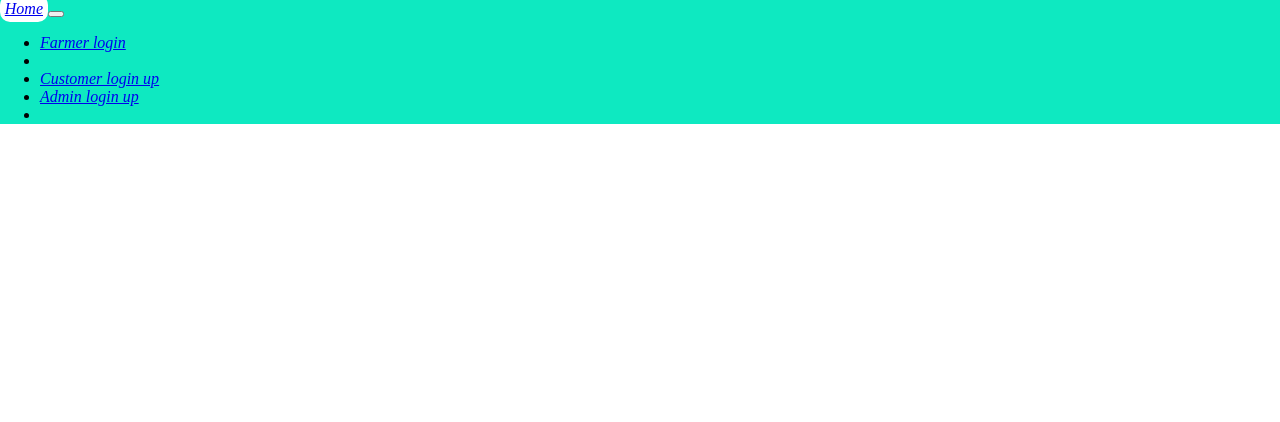
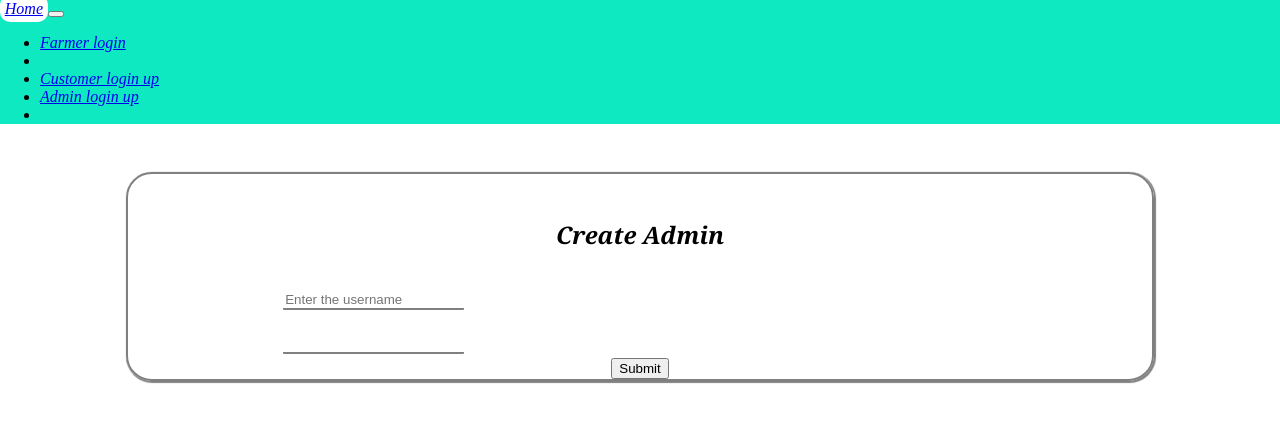
Before and after one commit to parthSoni4/DBMSProject, a React (Create React App) app in the folder client/my-app/: page /CreateAdmin in a window 1280 px wide. Shown: the top 422 px of the page. Built offline with nearby package versions, Linux system fonts and the light colour scheme; the HTML template or start-up script is replaced by a standard one.

Commit message:
create admin

```diff
--- a/client/my-app/src/App.js
+++ b/client/my-app/src/App.js
@@ -3,12 +3,13 @@ import "./App.css";
 import Navbar from "./Components/Navbar";
 import Form from "./Components/Form";
 import Home from "./Components/Home";
-import AllFarmer from "./Components/AllFarmer";
+import AllFarmer from "./Components/Admin/AllFarmer";
 import CustomerSignup from "./Components/CustomerSignup";
 import { BrowserRouter , Routes, Route, Link } from "react-router-dom";
-import AdminLogin from "./Components/AdminLogin";
-import AdminOption from "./Components/AdminOption";
-import AllCustomer from "./Components/AllCustomer";
+import AdminLogin from "./Components/Admin/AdminLogin";
+import AdminOption from "./Components/Admin/AdminOption";
+import AllCustomer from "./Components/Admin/AllCustomer";
+import CreateAdmin from "./Components/Admin/CreateAdmin";
 
 function App() {
   return (
@@ -24,6 +25,7 @@ function App() {
         <Route path="/AdminOption"  element={<AdminOption></AdminOption>}/>
         <Route path="/AllFarmer" element={<AllFarmer></AllFarmer>}/>
         <Route path="/AllCustomer" element={<AllCustomer></AllCustomer>}></Route>
+        <Route path="/CreateAdmin" element={<CreateAdmin></CreateAdmin>}/>
       </Routes>
     </BrowserRouter>
 
--- a/client/my-app/src/Components/AdminLogin.js
+++ b/client/my-app/src/Components/Admin/AdminLogin.js
@@ -1,5 +1,5 @@
 import React,{useState} from 'react'
-import "./Form.css"
+import "../Form.css"
 import Axios from "axios";
 import { useNavigate } from "react-router-dom";
 import './AdminOption';
--- a/client/my-app/src/Components/AdminOption.js
+++ b/client/my-app/src/Components/Admin/AdminOption.js
@@ -3,7 +3,7 @@ import Axios from "axios";
 import { useNavigate} from "react-router-dom";
 import "./AllFarmer";
 import "./AllCustomer";
-
+import "./CreateAdmin";
 
 export default function AdminOption() {
  const navigate=useNavigate("/root");
@@ -15,11 +15,14 @@ export default function AdminOption() {
  const AllCustomer=()=>{
   navigate("../AllCustomer");
  }
+ const Create_admin=()=>{
+  navigate("../CreateAdmin");
+ }
 
 
    return (
     <>
-    <button >Create new Admin</button>
+    <button onClick={Create_admin}>Create new Admin</button>
     <button onClick={AllFarmer}>View all farmer</button>
     <button onClick={AllCustomer}>View all the customer</button>
     <button>View all purchase</button>
--- /dev/null
+++ b/client/my-app/src/Components/Admin/CreateAdmin.js
@@ -0,0 +1,33 @@
+import React,{useState} from 'react';
+import Axios from "axios";
+
+
+export default function CreateAdmin() {
+  const[username,changeUsername]=useState("");
+  const[password,changePassword]=useState("");
+  const check=()=>{
+    Axios.post("http://localhost:3001/create_admin",{
+      username: username,
+      password: password
+    }).then((response)=>{
+      console.log(response);
+    })
+  }
+  return (
+
+    <>
+    <main>
+      <h2>Create Admin</h2>
+      <div className="input-group">
+        <input type="text" className="form-control" placeholder='Enter the username' onChange={(e)=>{changeUsername(e.target.value);}}/>
+
+      </div>
+      <div className="input-group">
+        <input type="text" className="form-control" onChange={(e)=>{changePassword(e.target.value);}}/>
+
+      </div>
+      <button onClick={check} >Submit</button>
+    </main>
+    </>
+  )
+}
```
Also changed, not shown: client/my-app/src/Components/Admin/AllCustomer.js (renamed from client/my-app/src/Components/AllCustomer.js), client/my-app/src/Components/Admin/AllFarmer.js (renamed from client/my-app/src/Components/AllFarmer.js), 1 other file (tests, documents, lock files or other folders).
